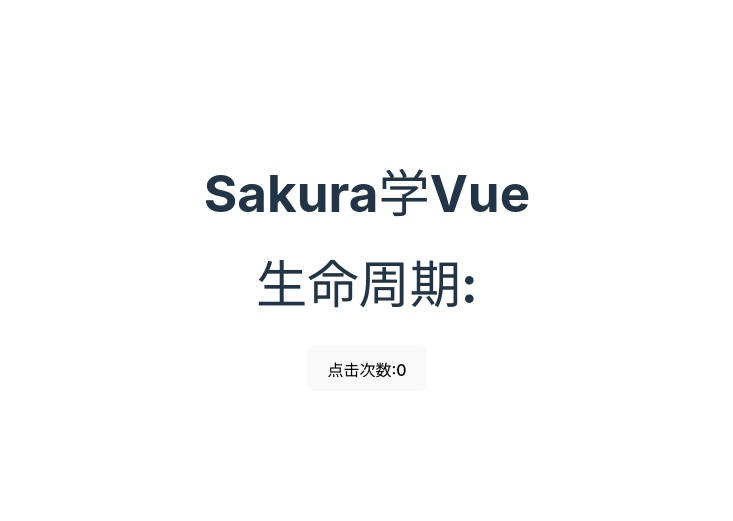
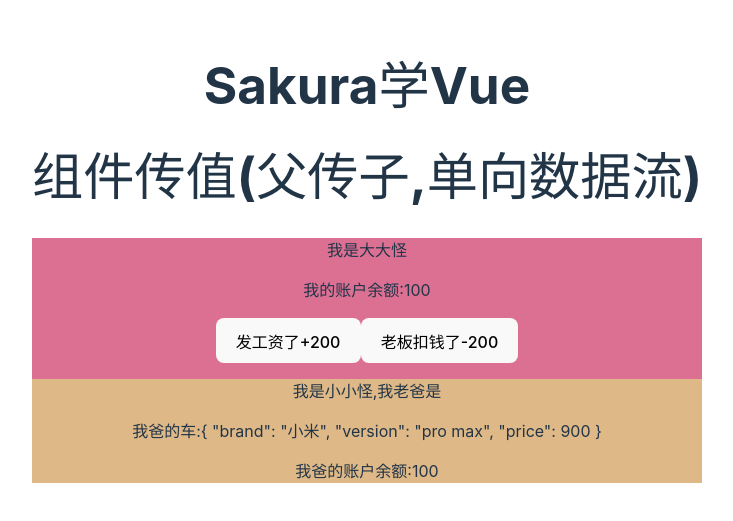
Before and after one commit to yzhisheng/4hLearnFrontEnd, a Vue app in the folder Vue3/vue-demo/: page / in a window 1280 px wide. Shown: the part 139-660 px from the top of the page, without its empty margins (273-1006 px from the left). Built offline with nearby package versions, Linux system fonts and the light colour scheme.

Commit message:
组件传值,父传子

```diff
--- a/Vue3/vue-demo/src/App.vue
+++ b/Vue3/vue-demo/src/App.vue
@@ -7,6 +7,7 @@
 import JiSuan from './components/6.计算属性.vue'
 import JianTing from './components/7.监听.vue'
 import Life from './components/8.声明周期.vue'
+import FatherToChild from './components/9.组件传值(父传子,单向数据流).vue'
 </script>
 
 <template>
@@ -18,7 +19,8 @@
   <!-- <Form /> -->
   <!-- <JiSuan /> -->
   <!-- <JianTing /> -->
-  <Life />
+  <!-- <Life /> -->
+  <FatherToChild />
 </template>
 
 <style scoped></style>
--- /dev/null
+++ b/Vue3/vue-demo/src/components/9.组件传值(父传子,单向数据流).vue
@@ -0,0 +1,14 @@
+<script setup>
+
+import Father from './Father.vue'
+
+
+</script>
+
+
+<template>
+    <h1>组件传值(父传子,单向数据流)</h1>
+    <Father />
+</template>
+
+<style scoped></style>
--- /dev/null
+++ b/Vue3/vue-demo/src/components/Father.vue
@@ -0,0 +1,38 @@
+<script setup>
+import { reactive, ref } from 'vue';
+import Son from './Son.vue'
+
+const name = ref('大大怪')
+
+const data = reactive({
+    car: {
+        brand: '小米',
+        version: 'pro max',
+        price: 900
+    },
+    money: 100
+})
+
+function addMoney() {
+    data.money += 200;
+}
+
+function reduceMoney() {
+    data.money -= 200;
+}
+</script>
+
+
+<template>
+    <div style="background-color: palevioletred;">
+        <p>我是{{ name }}</p>
+        <p>我的账户余额:{{ data.money }}</p>
+        <button @click="addMoney">发工资了+200</button>
+        <button @click="reduceMoney">老板扣钱了-200</button>
+
+        <!-- <Son :fatherName="name" :money="data.money" :car="data.car" /> -->
+        <Son :fatherName="name" v-bind="data" />
+    </div>
+</template>
+
+<style scoped></style>
--- /dev/null
+++ b/Vue3/vue-demo/src/components/Son.vue
@@ -0,0 +1,36 @@
+<script setup>
+
+let name = '小小怪'
+
+
+//定义属性,只读属性,不可修改
+// let props = defineProps(['fatherName', 'money', 'car'])
+
+//定制属性
+let props = defineProps({
+    money: {
+        type: Number,
+        required: true,
+        default: 0
+    },
+    books: Array,
+    car: {
+        type: Object
+    }
+})
+
+</script>
+
+
+<template>
+    <div style="background-color: burlywood;">
+        <p>我是{{ name }},我老爸是{{ fatherName }}</p>
+        <p>我爸的车:{{ car }}</p>
+        <p>我爸的账户余额:{{ money }}</p>
+        <!-- <button @ckick="buy">买包辣条-100</button> -->
+
+
+    </div>
+</template>
+
+<style scoped></style>
```
Also changed, not shown: Vue3/vue-demo/src/components/Daughter.vue (added).
